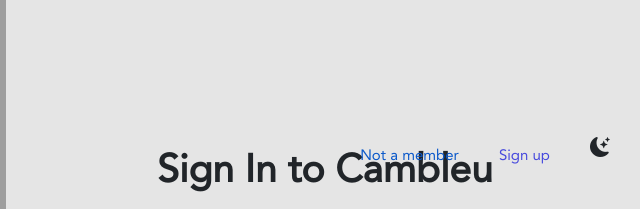
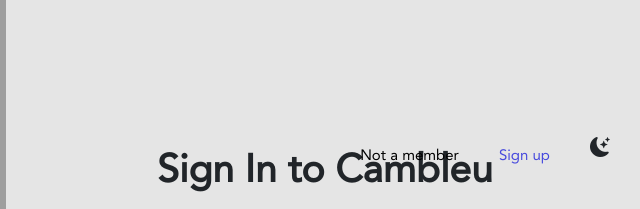
Before and after one commit to officialdevking/Cambleu, a plain HTML site: page html/sign_in.html in a window 1280 px wide. In both pictures the pointer is over the link "Not a member". Shown: the top 209 px of the page, 570-1210 px from the left. Drawn offline with nearby package versions, Linux system fonts and the light colour scheme; grey boxes are pictures that could not be loaded.

Commit message:
Final Commit

```diff
--- a/css/homepage.css
+++ b/css/homepage.css
@@ -49,7 +49,7 @@
 
 ul li a:hover{
     text-decoration: none;
-    color: rgb(207, 201, 201);
+    color: black;
 }
 
 .sign{
@@ -82,6 +82,11 @@
 
 .mobile_view li a{
     color: white;
+}
+
+.mobile_view li a:hover{
+    text-decoration: none;
+    color: black;
 }
 
 .mobile_view li{
--- a/css/media.css
+++ b/css/media.css
@@ -48,7 +48,7 @@
 
 a:hover{
     text-decoration: none;
-    color: rgb(150, 147, 147);
+    color: black;
 }
 
 .sign{
@@ -81,6 +81,11 @@
 
 .mobile_view li a{
     color: white;
+}
+
+.mobile_view li a:hover{
+    text-decoration: none;
+    color: black;
 }
 
 .mobile_view li{
--- a/css/public_profile.css
+++ b/css/public_profile.css
@@ -50,7 +50,7 @@
 
 a:hover{
     text-decoration: none;
-    color: rgb(150, 147, 147);
+    color: black;
 }
 
 .sign{
@@ -83,6 +83,11 @@
 
 .mobile_view li a{
     color: white;
+}
+
+.mobile_view li a{
+    text-decoration: none;
+    color: black;
 }
 
 .mobile_view li{
--- a/css/sign_in.css
+++ b/css/sign_in.css
@@ -44,8 +44,11 @@
 a{
     text-decoration: none;
     color: white;
-    font-weight: 500;
-    color: #6B6B6B;
+}
+
+a:hover{
+    text-decoration: none;
+    color: black;
 }
 
 .sign{
@@ -79,6 +82,11 @@
 
 .mobile_view li a{
     color: white;
+}
+
+.mobile_view li a:hover{
+    text-decoration: none;
+    color: black;
 }
 
 .mobile_view li{
--- a/css/sign_up.css
+++ b/css/sign_up.css
@@ -44,8 +44,11 @@
 a{
     text-decoration: none;
     color: white;
-    font-weight: 500;
-    color: #6B6B6B;
+}
+
+a:hover{
+    text-decoration: none;
+    color: black;
 }
 
 .sign{
@@ -75,6 +78,11 @@
 
 .mobile_view li a{
     color: white;
+}
+
+.mobile_view li a:hover{
+    text-decoration: none;
+    color: black;
 }
 
 .mobile_view li{
--- a/css/user_profile.css
+++ b/css/user_profile.css
@@ -45,7 +45,11 @@
 a{
     text-decoration: none;
     color: white;
-    font-weight: 500;
+}
+
+a:hover{
+    text-decoration: none;
+    color: black;
 }
 
 .sign{
@@ -78,6 +82,11 @@
 
 .mobile_view li a{
     color: white;
+}
+
+.mobile_view li a{
+    text-decoration: none;
+    color: black;
 }
 
 .mobile_view li{
```
